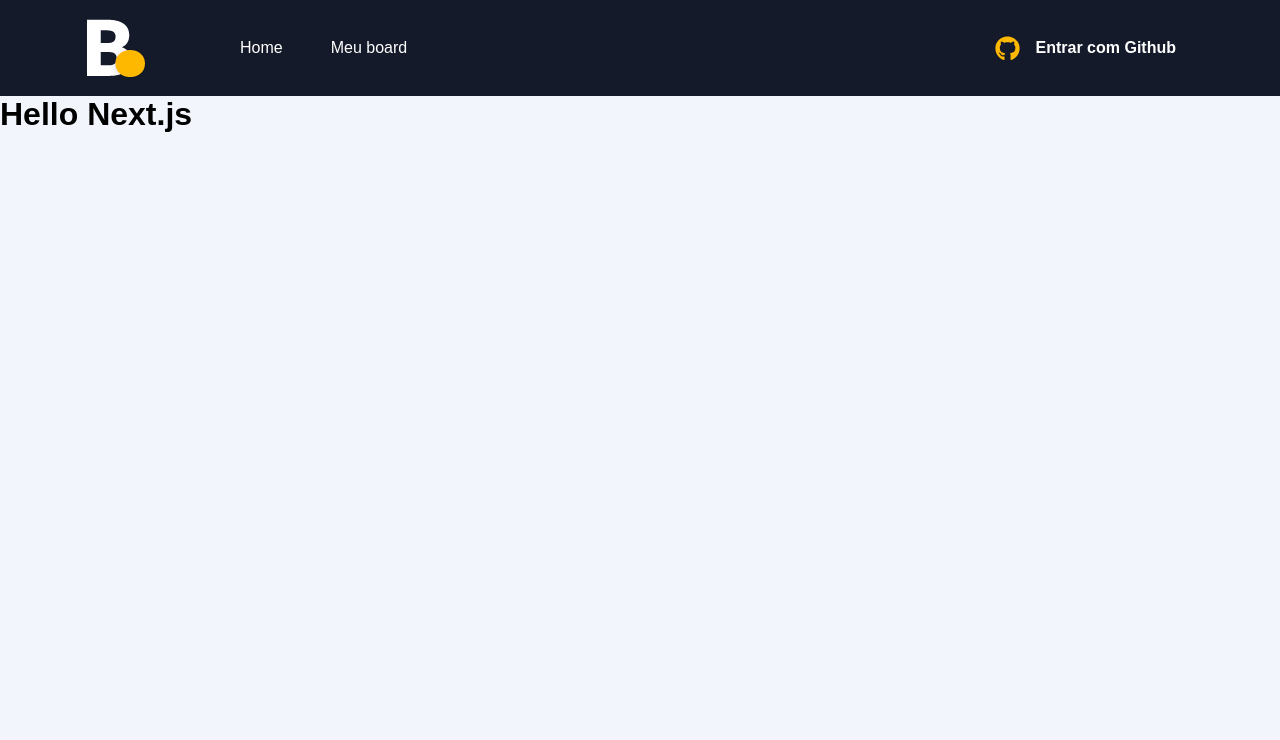
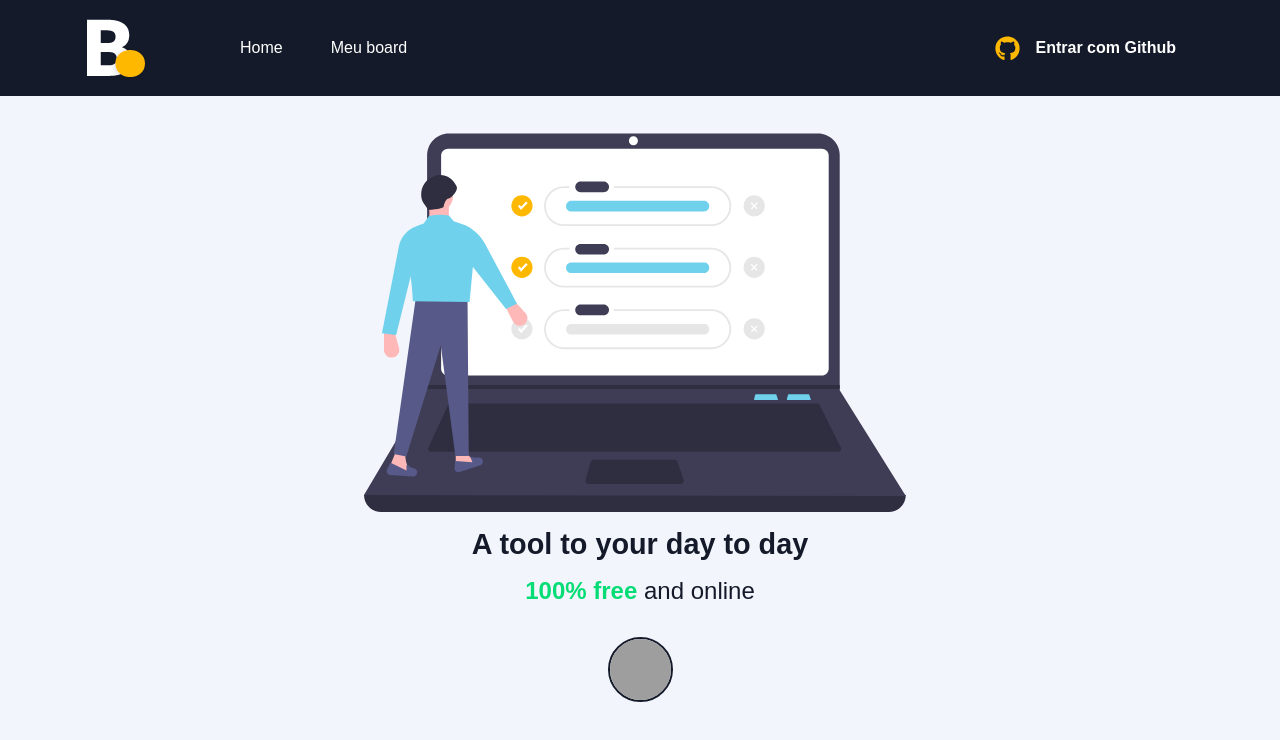
Before and after one commit to MatheusRodri/web_board_nx, a Next.js app: page / in a window 1280 px wide. Shown: the top 740 px of the page. Built offline with nearby package versions, Linux system fonts and the light colour scheme; grey boxes are pictures that could not be loaded.

Commit message:
page main design completed

```diff
--- a/src/pages/index.tsx
+++ b/src/pages/index.tsx
@@ -7,9 +7,22 @@ export default function Home() {
       <Head>
         <title>Board - Organizando suas tarefas</title>
       </Head>
-      <div>
-        <h1>Hello Next.js</h1>
-      </div>
+      <main className={styles.contentContainer}>
+        <img src="/images/board-user.svg" alt="board" />
+
+        <section className={styles.callToAction}>
+          <h1>
+            A tool to your day to day
+          </h1>
+          <p>
+            <span>100% free</span> and online
+          </p>
+        </section>
+
+        <div className={styles.donators}>
+          <img src="https://sujeitoprogramador.com/steve.png" alt="user 1" />
+        </div>
+      </main>
     </>
   )
 }
--- a/src/styles/styles.module.scss
+++ b/src/styles/styles.module.scss
@@ -0,0 +1,59 @@
+.contentContainer{
+    max-width: 1120px;
+    margin: 0 auto;
+    padding: 0 2rem;
+
+    display: flex;
+    align-items: center ;
+    justify-content: center;
+    flex-direction: column;
+
+    img{
+        margin-top: 2rem;
+    }
+}
+
+.callToAction{
+    max-width: 700px;
+    h1{
+        font-size: 1.8rem;
+        margin-top: 1rem;
+        font-weight: bold;
+        text-align: center;
+        color: #141a29;
+    }
+
+    p{
+        margin-top: 1rem;
+        font-size: 1.5rem;
+        text-align: center;
+        color: #141a29;
+
+        span{
+            color: #04dd75;
+            font-weight: bold;
+        }
+    }
+}
+
+.donators{
+    display: flex;
+    justify-content: center;
+    flex-wrap: wrap;
+    margin-bottom: 1.5rem;
+
+    img{
+        width: 65px;
+        height: 65px;
+        border-radius: 50%;
+        border: 2px solid #141a29;
+        transition: all 0.2s;
+
+        + img{
+            margin-left: 10px;
+        }
+    }
+    img:hover{
+        transform: scale(1.2);
+    }
+}
```
